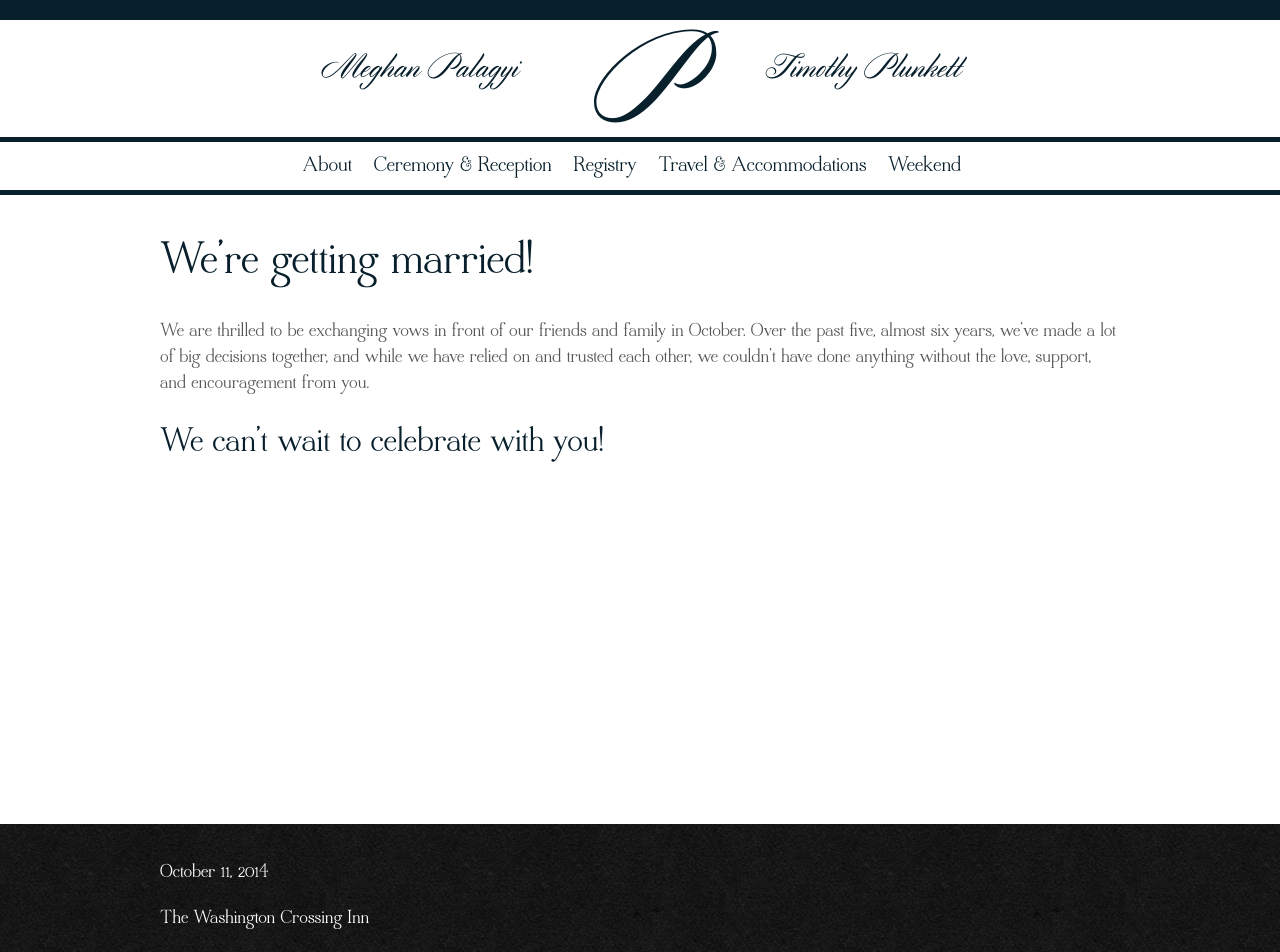
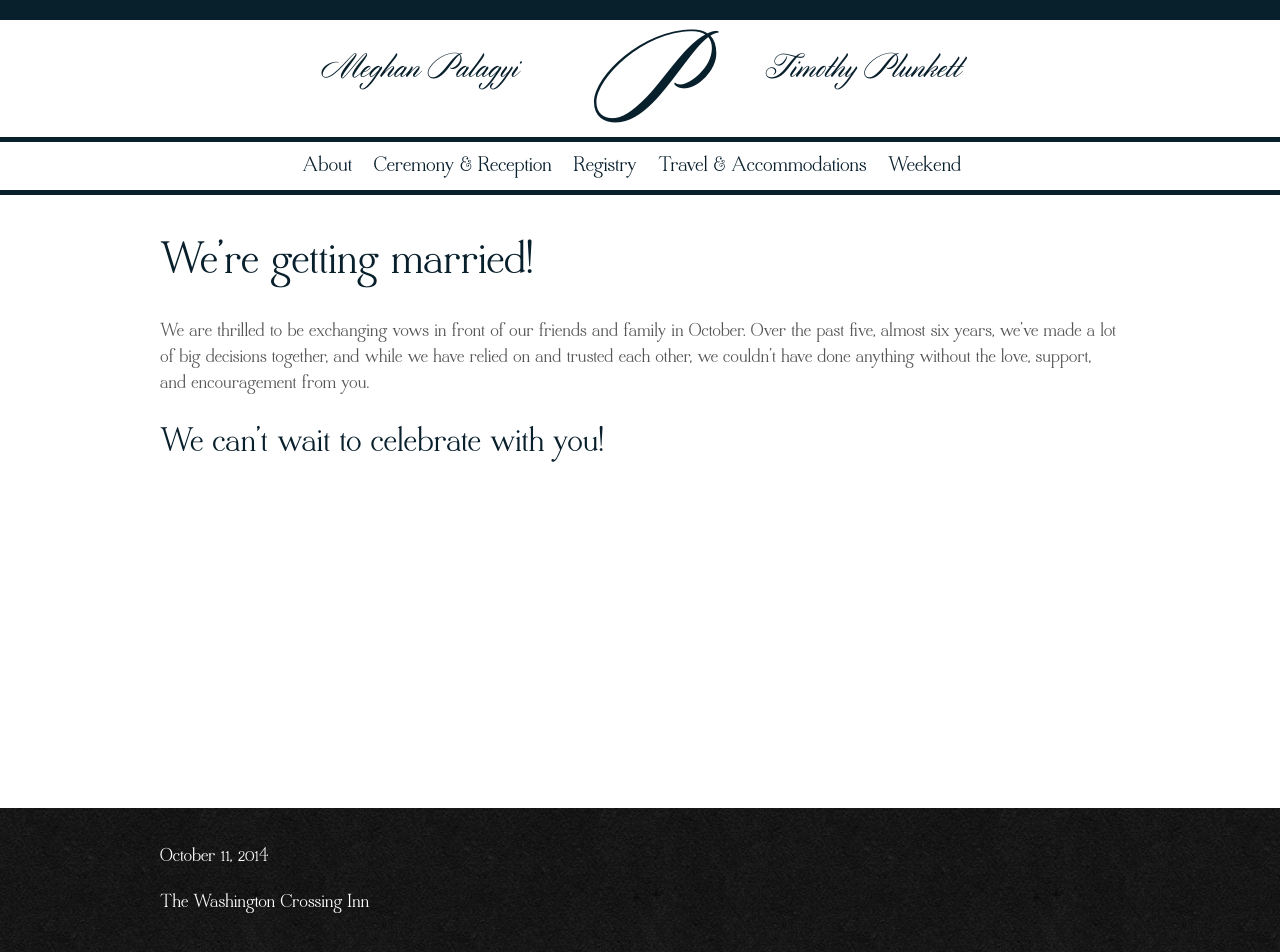
Before and after one commit to timplunkett/meghanandtim.us, a Jekyll site: the page built from index.md, in a window 1280 px wide. Built offline with Jekyll 4.4.1, drawn with Linux system fonts in a browser that asks for light colours.

Commit message:
Sticky footer

```diff
--- a/_sass/partials/_variables.sass
+++ b/_sass/partials/_variables.sass
@@ -11,6 +11,7 @@
 
 // Spacing
 $padding-top-bottom: 1em 0
+$footer-offset: 7rem
 
 // Fonts
 $font-sans: "Quaver Sans", "Arial", "Helevtica", sans-serif
--- a/_sass/screen.sass
+++ b/_sass/screen.sass
@@ -1,8 +1,6 @@
 @charset "UTF-8"
 @import compass
 @import "compass/layout/sticky-footer"
-
-@include sticky-footer(6em)
 
 // Import partials
 @import partials/variables
@@ -10,3 +8,5 @@
 @import partials/base
 @import partials/layout
 @import partials/design
+
+@include sticky-footer($footer-offset)
--- a/stylesheets/screen.css
+++ b/stylesheets/screen.css
@@ -1,24 +1,3 @@
-html, body {
-  height: 100%;
-}
-
-#root {
-  clear: both;
-  min-height: 100%;
-  height: auto !important;
-  height: 100%;
-  margin-bottom: -6em;
-}
-#root #root_footer {
-  height: 6em;
-}
-
-#footer {
-  clear: both;
-  position: relative;
-  height: 6em;
-}
-
 @font-face {
   font-family: "Cylburn";
   src: url('../fonts/normal');
@@ -192,3 +171,24 @@
 footer .contact {
   font-size: 1.15em;
 }
+
+html, body {
+  height: 100%;
+}
+
+#root {
+  clear: both;
+  min-height: 100%;
+  height: auto !important;
+  height: 100%;
+  margin-bottom: -7rem;
+}
+#root #root_footer {
+  height: 7rem;
+}
+
+#footer {
+  clear: both;
+  position: relative;
+  height: 7rem;
+}
```
